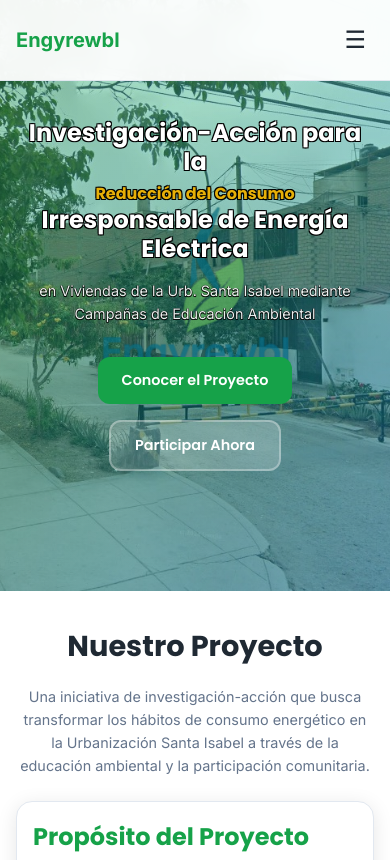
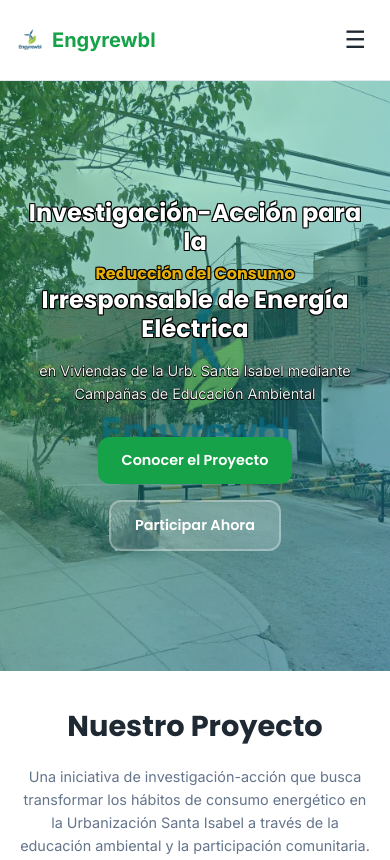
Before and after one commit to engyrewbl/engyrewbl.github.io, a plain HTML site: page index.html in a window 390 px wide. Shown: the top 860 px of the page. Drawn offline with Linux system fonts and the light colour scheme.

Commit message:
Update index.html

```diff
--- a/index.html
+++ b/index.html
@@ -127,6 +127,7 @@
         color: white;
         position: relative;
         overflow: hidden;
+        margin-top: 0; /* Aseguramos que no haya margen por defecto */
     }
 
     .hero::before {
@@ -169,17 +170,36 @@
 
     /* Ajustes para pantallas pequeñas (móviles) */
     @media (max-width: 768px) {
+        .hero {
+            margin-top: 80px; /* Margen superior para empujar el hero debajo del encabezado fijo */
+            min-height: calc(100vh - 80px); /* Ajusta la altura para compensar el margen */
+        }
+
         .hero::before {
             background-size: 80%; /* Reduce el tamaño del logo en móviles */
             background-position: center center;
+        }
+
+        .hero-content {
+            padding-top: 2rem; /* Añade espacio superior para el título */
+            text-align: center;
         }
     }
 
     /* Ajustes para pantallas muy pequeñas */
     @media (max-width: 480px) {
+        .hero {
+            margin-top: 80px; /* Mantener el margen para el encabezado */
+            min-height: calc(100vh - 80px); /* Ajusta la altura */
+        }
+
         .hero::before {
             background-size: 60%; /* Más pequeño para pantallas muy pequeñas */
             background-position: center center;
+        }
+
+        .hero-content {
+            padding-top: 1.5rem; /* Ajuste para pantallas muy pequeñas */
         }
     }
 
@@ -557,13 +577,46 @@
         opacity: 1;
         transform: translateY(0);
     }
+    .logo {
+    display: flex;
+    align-items: center;
+    gap: 0.5rem; /* Espacio entre la imagen y el texto */
+    font-size: clamp(1.25rem, 4vw, 1.5rem);
+    font-weight: bold;
+    color: hsl(var(--primary));
+}
+
+.logo-img {
+    width: 50px; /* Tamaño del logo en escritorio */
+    height: 50px;
+    object-fit: contain; /* Asegura que la imagen no se distorsione */
+}
+
+/* Ajustes para móviles */
+@media (max-width: 768px) {
+    .logo-img {
+        width: 32px; /* Tamaño más pequeño en móviles */
+        height: 32px;
+    }
+}
+
+@media (max-width: 480px) {
+    .logo-img {
+        width: 28px; /* Aún más pequeño en pantallas muy pequeñas */
+        height: 28px;
+    }
+}
 </style>
 </head>
 <body>
     <!-- Header -->
+    <!-- Header -->
 <header class="header">
     <div class="header-content">
-            <div class="logo">Engyrewbl</div>
+        <div class="logo">
+            <img src="2.png" alt="Logo Engyrewbl" class="logo-img">
+            <span>Engyrewbl</span>
+        </div>
         <button class="menu-toggle" aria-label="Toggle menu">☰</button>
         <nav class="nav">
             <a href="#inicio">Inicio</a>
```
Lines whose indentation alone changed are shown as unchanged.
